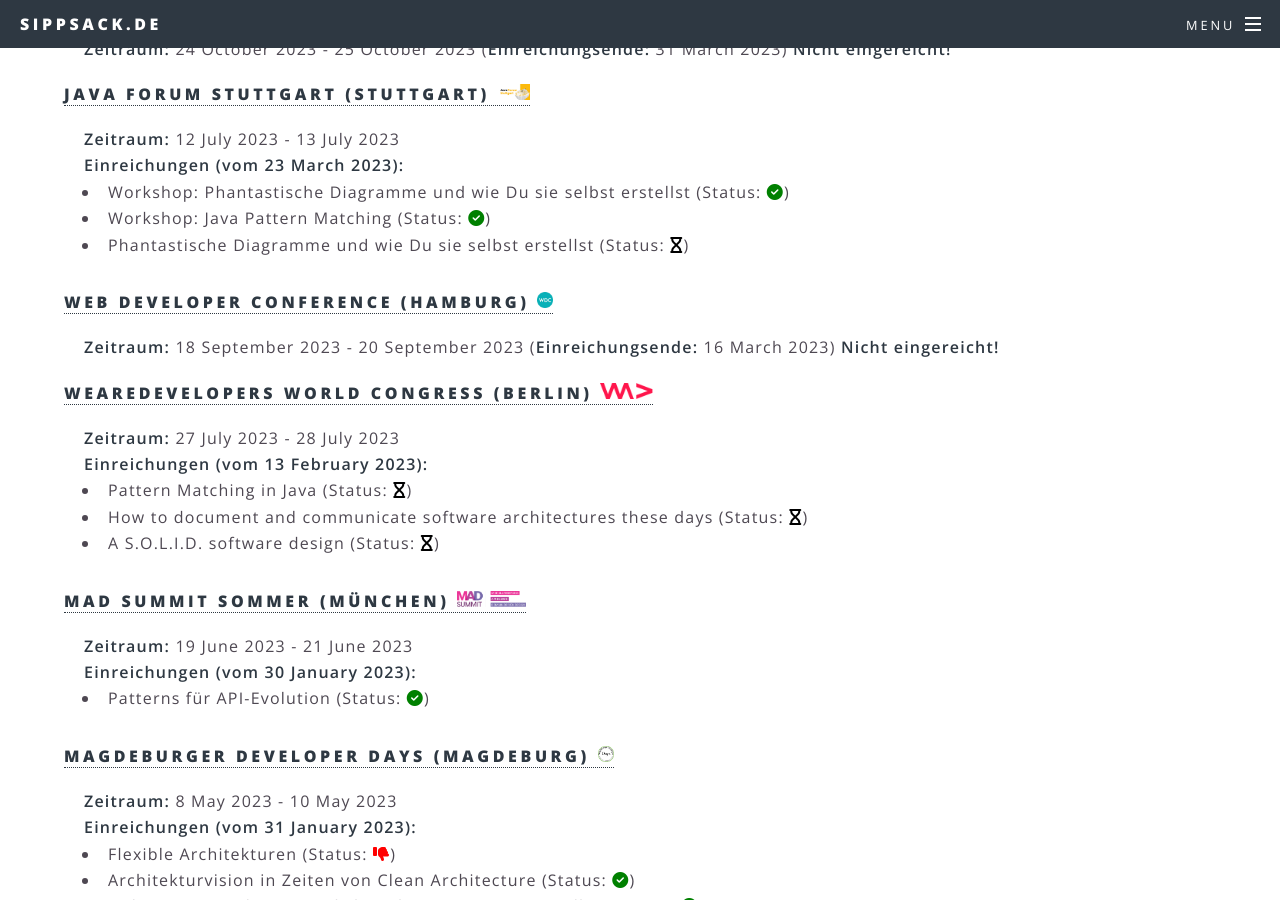
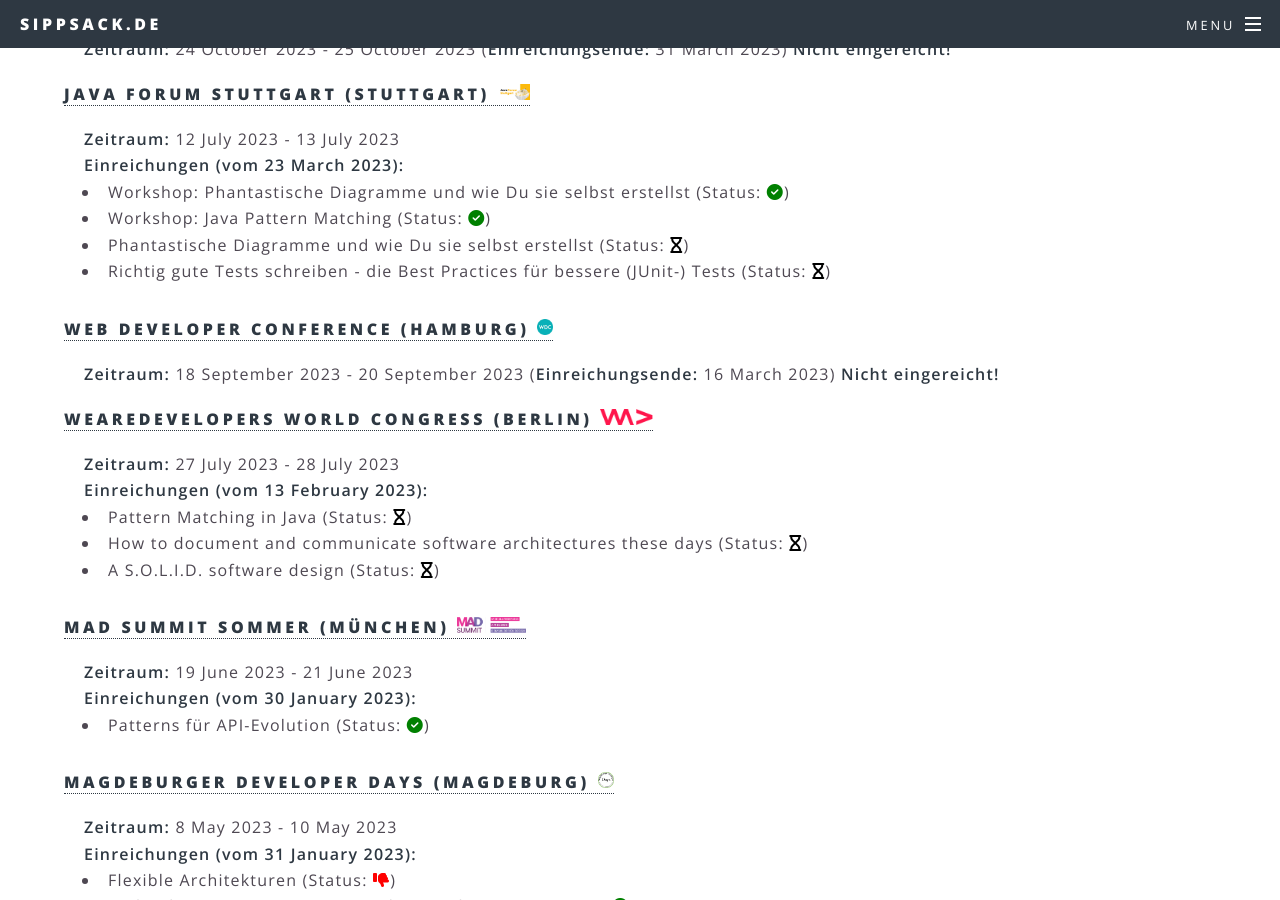
Before and after one commit to sippsack/sippsack.github.io, a Jekyll site: the page built from cfps.md, in a window 1280 px wide and 900 px high, scrolled down 1594 px. Built offline with Jekyll 4.4.1, drawn with Linux system fonts in a browser that asks for light colours.

Commit message:
updated submissions

```diff
--- a/_data/cfps.yaml
+++ b/_data/cfps.yaml
@@ -84,6 +84,7 @@
         "Workshop: Phantastische Diagramme und wie Du sie selbst erstellst": x
         "Workshop: Java Pattern Matching": x
         "Phantastische Diagramme und wie Du sie selbst erstellst": o
+        "Richtig gute Tests schreiben - die Best Practices für bessere (JUnit-) Tests": o
   - wdc:
       from: 2023-09-18
       till: 2023-09-20
@@ -133,18 +134,18 @@
       deadline: 2023-01-31
       submitted: 2023-01-31
       talks:
-        - Java 20 - Auf dem Weg zur nächsten LTS-Version
-        - Ich möchte auch mal einen Vortrag halten - Wo fange ich bloß an?
-        - Pattern Matching mit Java
-        - So viel Architekturarbeit wie nötig
-        - Der S.O.L.I.D.e Softwareentwurf
+        "Java 20 - Auf dem Weg zur nächsten LTS-Version": o
+        "Ich möchte auch mal einen Vortrag halten - Wo fange ich bloß an?": o
+        "Pattern Matching mit Java": o
+        "So viel Architekturarbeit wie nötig": x
+        "Der S.O.L.I.D.e Softwareentwurf": o
   - cl:
       from: 2023-06-20
       till: 2023-06-23
       deadline: 2023-01-31
       submitted: 2023-01-31
       talks:
-        - Mit der Zeit gehen – flexible Architekturen
+        "Mit der Zeit gehen – flexible Architekturen": x
   - dwx:
       from: 2023-06-26
       till: 2023-06-30
@@ -163,10 +164,10 @@
       deadline: 2023-01-25
       submitted: 2023-01-26
       talks:
-        - Java 20 - Auf dem Weg zur nächsten LTS-Version
-        - Legacy Code im Griff dank Mikado Methode
-        - So viel Architekturarbeit wie nötig
-        - Richtig gute Tests schreiben - die Best Practices für bessere (JUnit-) Tests
+        "Java 20 - Auf dem Weg zur nächsten LTS-Version": n
+        "Legacy Code im Griff dank Mikado Methode": x
+        "So viel Architekturarbeit wie nötig": n
+        "Richtig gute Tests schreiben - die Best Practices für bessere (JUnit-) Tests": x
   - enterjs:
       url: https://enterjs.de/cfp.php
       from: 2023-06-21
@@ -174,8 +175,8 @@
       deadline: 2023-01-16
       submitted: 2023-01-16
       talks:
-        - So viel Architekturarbeit wie nötig
-        - Ich möchte auch mal einen Vortrag halten - Wo fange ich bloß an?
+        "So viel Architekturarbeit wie nötig": o
+        "Ich möchte auch mal einen Vortrag halten - Wo fange ich bloß an?": n
 2022:
   - jax:
       url: https://callforpapers.sandsmedia.com/
@@ -184,22 +185,22 @@
       deadline: 2022-11-14
       submitted: 2022-11-07
       talks:
-        - "Workshop: Funktionale Programmierung mit Java"
-        - "Phantastische Diagramme und wie Du sie selbst erstellst"
-        - "So viel Architekturarbeit wie nötig"
-        - "Workshop: Java Pattern Matching Hands-on"
-        - "Pattern Matching in Java"
-        - "Java 18 + 19 + 20 - Auf dem Weg zur nächsten LTS-Version"
-        - "Ich bau mir eine eigene Sprache zum UI Testen - Kotlin DSLs für Oberflächentests"
+        "Workshop: Funktionale Programmierung mit Java": o
+        "Phantastische Diagramme und wie Du sie selbst erstellst": o
+        "So viel Architekturarbeit wie nötig": x
+        "Workshop: Java Pattern Matching Hands-on": o
+        "Pattern Matching in Java": o
+        "Java 18 + 19 + 20 - Auf dem Weg zur nächsten LTS-Version": o
+        "Ich bau mir eine eigene Sprache zum UI Testen - Kotlin DSLs für Oberflächentests": o
   - jl:
       from: 2023-03-15
       till: 2023-03-17
       deadline: 2022-09-26
       submitted: 2022-09-26
       talks:
-        - "Phantastische Diagramme und wie Du sie selbst erstellst"
-        - "Richtig gute Tests schreiben - die Best Practices für bessere (JUnit-) Tests"
-        - "Ich bau mir eine eigene Sprache zum UI Testen - Kotlin DSLs für Oberflächentests"
+        "Phantastische Diagramme und wie Du sie selbst erstellst": x
+        "Richtig gute Tests schreiben - die Best Practices für bessere (JUnit-) Tests": x
+        "Ich bau mir eine eigene Sprache zum UI Testen - Kotlin DSLs für Oberflächentests": n
   - devoxx:
       from: 2022-10-10
       till: 2022-10-14
```
